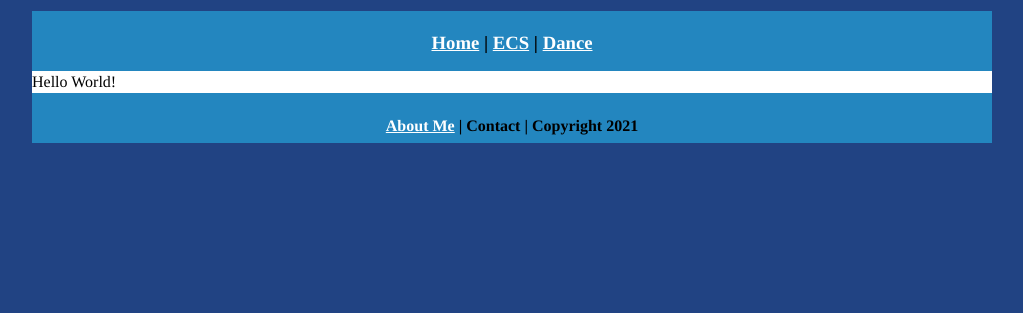
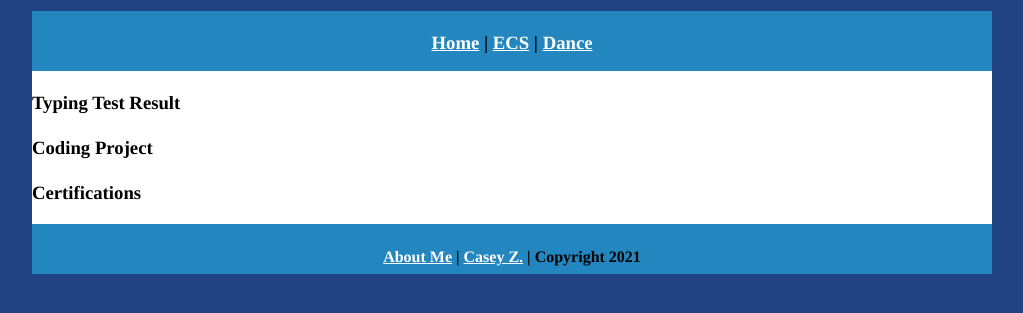
Before and after one commit to caseyzhang-floE/ecsportfolio, a plain HTML site: page ecs/index.html in a window 1280 px wide. Shown: the part 69-382 px from the top of the page, without its empty margins (128-1151 px from the left). Drawn offline with Linux system fonts and the light colour scheme.

Commit message:
Update index.html

```diff
--- a/ecs/index.html
+++ b/ecs/index.html
@@ -14,9 +14,13 @@
   <div class="nav">
     <h3> <a href="../index.html">Home</a> | <a href="index.html">ECS</a> | <a href="../dance/index.html">Dance</a> </h3>
   </div>
-  <div class="content">Hello World!</div>
+  <div class="content">
+	      <h3> Typing Test Result </h3>
+	      <h3> Coding Project </h3>
+	      <h3> Certifications </h3>
+  </div>
   <div class="footer">
-    <h4> <a href="../aboutme.html">About Me</a> | Contact | Copyright 2021</h4>
+    <h4> <a href="../aboutme.html">About Me</a> | <a href="mailto:9640023@graniteschools.org">Casey Z.</a> | Copyright 2021</h4>
   </div>
 </div>
 </body>
```
